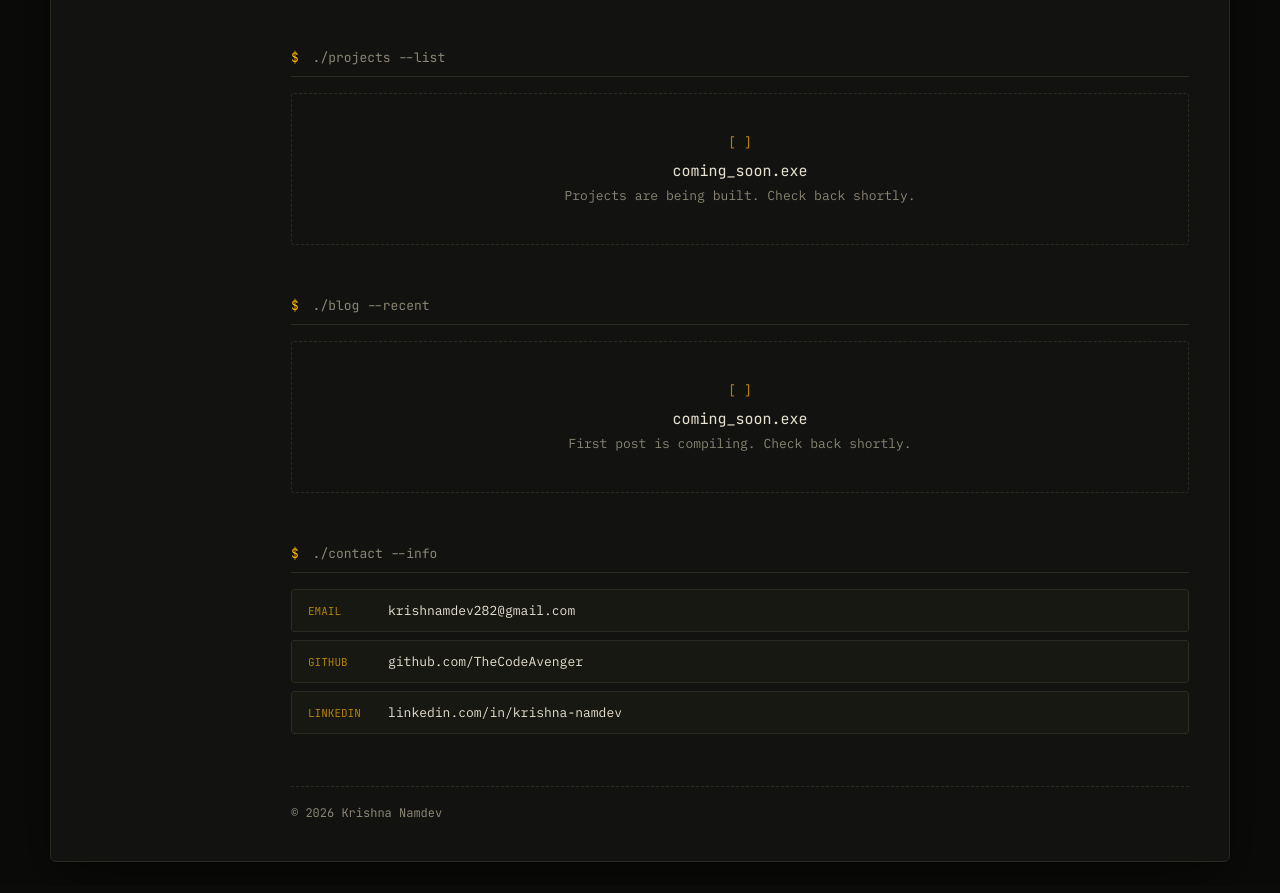
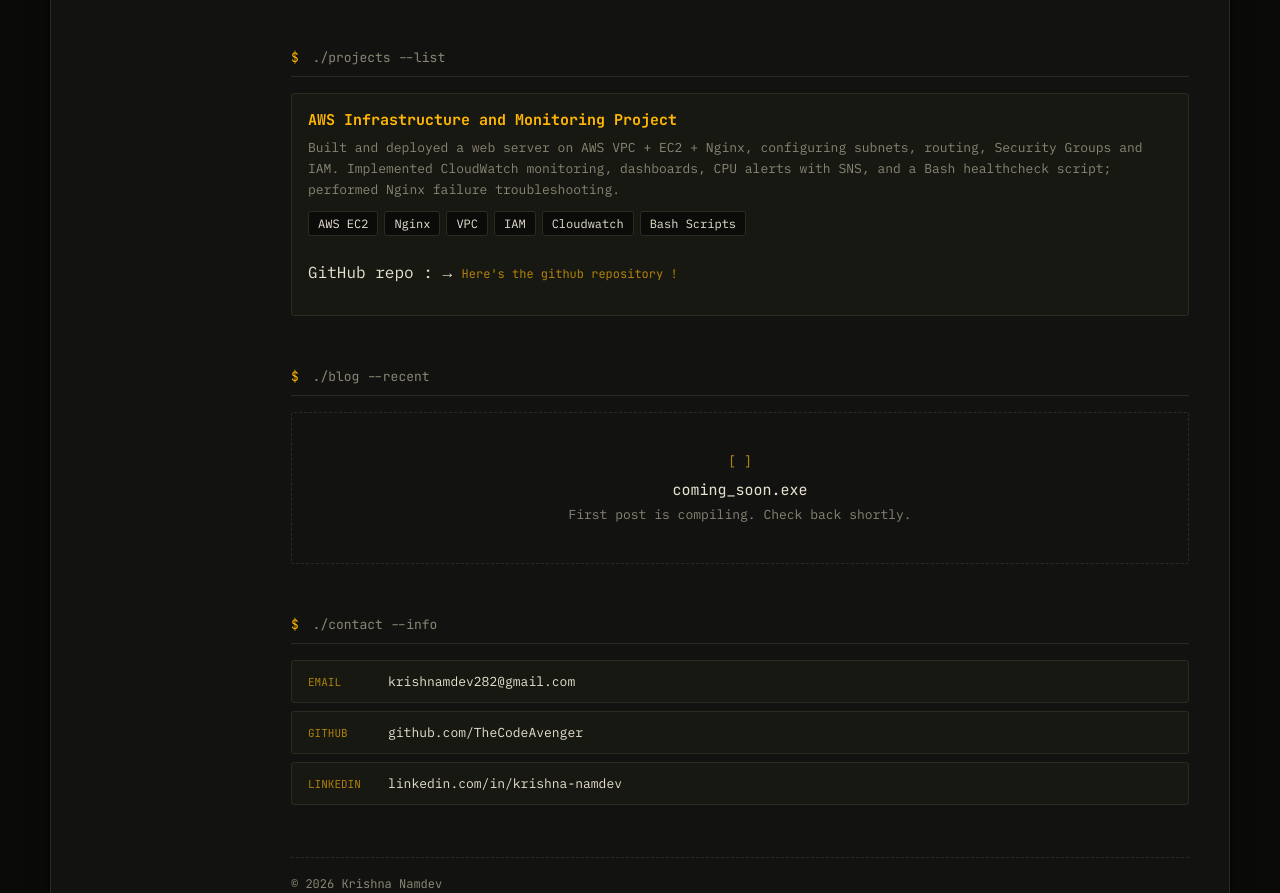
Before and after one commit to TheCodeAvenger/Krishna_Namdev_portfolio, a plain HTML site: page index.html in a window 1280 px wide. Shown: the part 1227-2120 px from the top of the page. Drawn offline with Linux system fonts and the light colour scheme.

Commit message:
changes in project section

```diff
--- a/index.html
+++ b/index.html
@@ -89,11 +89,26 @@
       <section class="pane" id="projects">
         <div class="pane-head"><span class="prompt">$</span> ./projects --list</div>
         <div class="pane-body">
-          <div class="coming-soon">
-            <div class="cs-icon">[ ]</div>
-            <p class="cs-title">coming_soon.exe</p>
-            <p class="cs-sub">Projects are being built. Check back shortly.</p>
-          </div>
+  <div class="project-grid">
+
+    <div class="project-card">
+      <h3>AWS Infrastructure and Monitoring Project</h3>
+      <p class="project-desc">Built and deployed a web server on AWS VPC + EC2 + Nginx, configuring subnets, routing,
+Security Groups and IAM.
+ Implemented CloudWatch monitoring, dashboards, CPU alerts with SNS, and a Bash healthcheck script; performed Nginx failure troubleshooting.</p>
+      <div class="skill-tags">
+        <span class="skill-tag">AWS EC2</span>
+        <span class="skill-tag">Nginx</span>
+        <span class="skill-tag">VPC</span>
+        <span class="skill-tag">IAM</span>
+        <span class="skill-tag">Cloudwatch</span>
+        <span class="skill-tag">Bash Scripts</span>
+      </div>
+      <div class="project-links">
+        <p>GitHub repo : &rarr; <a href="https://github.com/TheCodeAvenger/AWS-cloud-infrastructure-project" target="_blank"> Here's the github repository ! </a> </p>
+        <!-- <a href="http://your-ec2-ip" target="_blank">Live &rarr;</a> -->
+      </div>
+    </div>
         </div>
       </section>
 
--- a/style.css
+++ b/style.css
@@ -240,6 +240,37 @@ a { color: inherit; text-decoration: none; }
   letter-spacing: -0.5px;
 }
 
+.project-grid {
+  display: grid;
+  grid-template-columns: repeat(auto-fit, minmax(260px, 1fr));
+  gap: 18px;
+}
+.project-card {
+  border: 1px solid var(--border);
+  border-radius: var(--radius);
+  padding: 16px;
+  background: var(--bg-panel-2);
+}
+.project-card h3 {
+  font-family: var(--font-display);
+  color: var(--amber);
+  font-size: 15px;
+  margin: 0 0 8px;
+}
+.project-desc {
+  color: var(--text-dim);
+  font-size: 13px;
+  margin: 0 0 10px;
+  line-height: 1.6;
+}
+.project-links { margin-top: 10px; display: flex; gap: 14px; }
+.project-links a {
+  font-family: var(--font-display);
+  font-size: 12px;
+  color: var(--amber-dim);
+}
+.project-links a:hover { color: var(--amber); }
+
 .tagline {
   color: var(--amber);
   font-size: 15px;
```
